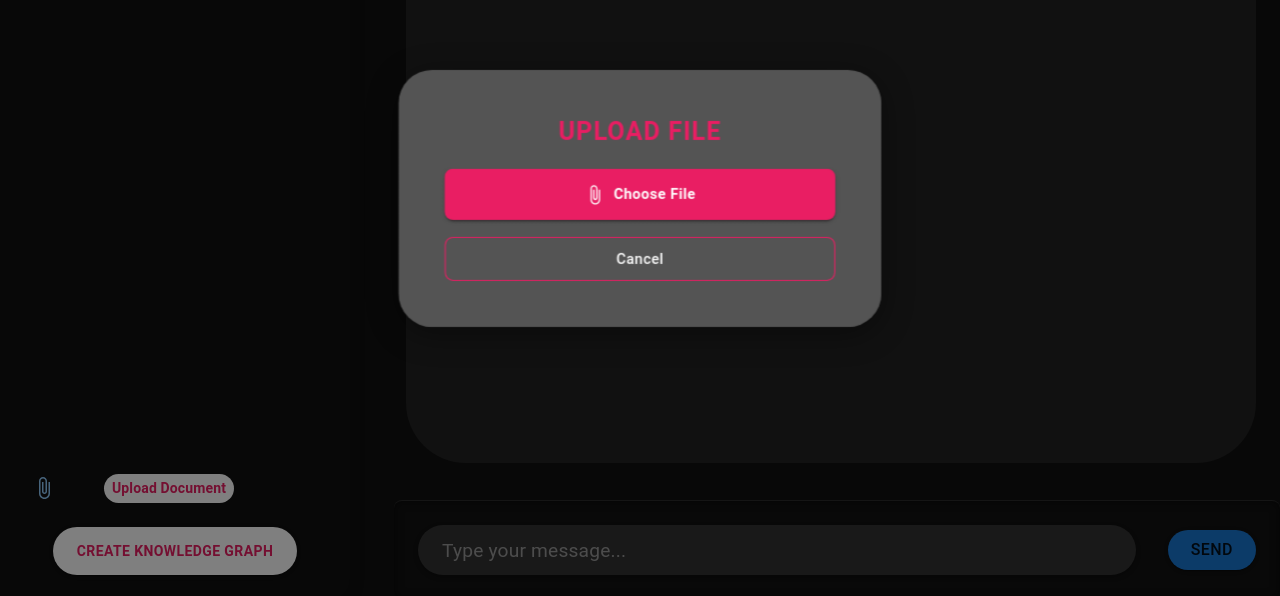
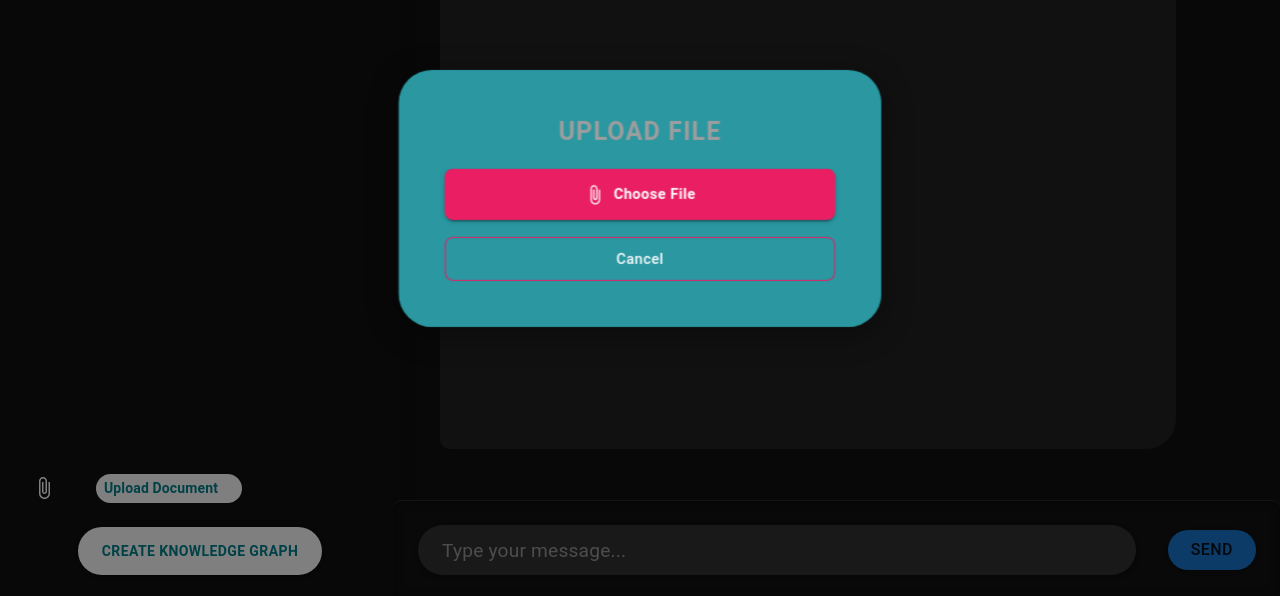
Before and after one commit to aleenarose222/Mindgraph_project, a React (Vite) app: page / in a window 1280 px wide. Both pictures are taken after a click on the button "Upload Document". Shown: the part 201-797 px from the top of the page. Built offline with nearby package versions, Linux system fonts and the light colour scheme.

Commit message:
modified layout

```diff
--- a/package.json
+++ b/package.json
@@ -15,8 +15,12 @@
     "@fontsource/roboto": "^5.1.0",
     "@mui/icons-material": "^6.1.6",
     "@mui/material": "^6.1.6",
+    "package-name": "^0.1.0",
     "react": "^18.3.1",
-    "react-dom": "^18.3.1"
+    "react-dom": "^18.3.1",
+    "react-force-graph": "^1.44.6",
+    "react-force-graph-3d": "^1.24.5",
+    "three-spritetext": "^1.9.0"
   },
   "devDependencies": {
     "@eslint/js": "^9.13.0",
--- a/src/Layout/AppLayout.jsx
+++ b/src/Layout/AppLayout.jsx
@@ -3,9 +3,14 @@ import { useState } from 'react';
 import Grid from '@mui/material/Grid2';
 import { Box, CssBaseline, Typography, TextField, Button, IconButton, Dialog, DialogContent, DialogTitle } from '@mui/material';
 import AttachFileIcon from '@mui/icons-material/AttachFile';
+import ForceGraph3D from 'react-force-graph-3d';
+import SpriteText from "three-spritetext";
+import * as THREE from 'three';
 
 const AppLayout = () => {
   const [openUpload, setOpenUpload] = useState(false);
+  const [sidebarContent, setSidebarContent] = useState('');
+  const [prompt, setPrompt] = useState('');
 
   const handleUploadClick = () => {
     setOpenUpload(true);
@@ -14,6 +19,98 @@ const AppLayout = () => {
   const handleCloseUpload = () => {
     setOpenUpload(false);
   };
+  const handlePromptChange = (event) => {
+    setPrompt(event.target.value);
+  };
+  const handleSendClick = () => {
+    const output = processPrompt(prompt);
+     setSidebarContent(output);
+ };
+ const processPrompt = (prompt) => {
+  return `Processed output for prompt: ${prompt}`;
+  };
+
+  const graphData = {
+    "nodes": [
+      {
+        "id": "c672d14a-e46a-4060-a051-cda693672ca1",
+        "name": "hemaraj",
+        "val": "Hemraj was the cook cum household help of Aarushi Talwar's family. He was considered to be a suspect and eventually found dead on an adjacent terrace with his door locked."
+      },
+      {
+        "id": "bd60b2f7-959d-41d0-8e85-f6c0195df41d",
+        "name": "aarushi",
+        "val": "A 14-year-old girl who was a student and daughter of Dr. Rajesh Talwar, a physician. She had a bed room that was locked from outside by her father, but it could only be opened from inside by herself. Her room was cleaned recently, with the evidence of a thorough wash-up noted in the bed cover at the site of the pelvic region."
+      },
+      {
+        "id": "cc926f08-83ba-423d-931b-8df7784f79f1",
+        "name": "talwarsr\u00e2",
+        "val": "Dr. Rajesh Talwar \n\n* A doctor\n* Father of Aarushi and Nupur\n* Husband of Nupur Talwar\n* Suspected to be involved in his daughter's murder due to allegations of honor-killing\n* Initially suspected the cook cum house help, Hemraj, as the murderer but later found dead\n* Involved in a decade-long trial related to Aarushi's murder\n* Convicted and sentenced to life imprisonment\n* Later acquitted on appeal"
+      },
+      {
+        "id": "fd92adc7-823b-4b68-8ed9-aa756d60dfe0",
+        "name": "arushi\u00e2",
+        "val": "Female victim who was 14 years old at the time of her murder, discovered to have been murdered and raped by unknown assailants, with evidence of a sharp-cut injury on her throat and cleaning of her buttock area suggesting sexual activity recently, later found that she had a secret relationship which led to her death, her family members including her father Dr. Rajesh Talwar and mother Nupur Talwar were initially suspected and later convicted for her murder due to alleged honor killing."
+      },
+      {
+        "id": "f0fbc609-9b6f-4c1e-9a68-580cf0b2e771",
+        "name": "hemraj",
+        "val": "Hemraj was the cook cum household help of Dr. Rajesh Talwar. He had a close relationship with Aarushi, the victim. On the night of the incidence, he went missing and his bed room showed evidence that he had escaped out. His body was later found on an adjacent terrace, dead."
+      }
+    ],
+    "links": [
+      {
+        "source": "bd60b2f7-959d-41d0-8e85-f6c0195df41d",
+        "target": "fd92adc7-823b-4b68-8ed9-aa756d60dfe0",
+        "linkLabel": "Same Person"
+      },
+      {
+        "source": "bd60b2f7-959d-41d0-8e85-f6c0195df41d",
+        "target": "c672d14a-e46a-4060-a051-cda693672ca1",
+        "linkLabel": "Victim and Killer"
+      },
+      {
+        "source": "bd60b2f7-959d-41d0-8e85-f6c0195df41d",
+        "target": "f0fbc609-9b6f-4c1e-9a68-580cf0b2e771",
+        "linkLabel": " Housekeeper/Cook and Servant"
+      },
+      {
+        "source": "bd60b2f7-959d-41d0-8e85-f6c0195df41d",
+        "target": "cc926f08-83ba-423d-931b-8df7784f79f1",
+        "linkLabel": "Father-Child"
+      },
+      {
+        "source": "fd92adc7-823b-4b68-8ed9-aa756d60dfe0",
+        "target": "c672d14a-e46a-4060-a051-cda693672ca1",
+        "linkLabel": "Accomplices"
+      },
+      {
+        "source": "fd92adc7-823b-4b68-8ed9-aa756d60dfe0",
+        "target": "f0fbc609-9b6f-4c1e-9a68-580cf0b2e771",
+        "linkLabel": "Victim and killer."
+      },
+      {
+        "source": "fd92adc7-823b-4b68-8ed9-aa756d60dfe0",
+        "target": "cc926f08-83ba-423d-931b-8df7784f79f1",
+        "linkLabel": "Father-Daughter"
+      },
+      {
+        "source": "c672d14a-e46a-4060-a051-cda693672ca1",
+        "target": "f0fbc609-9b6f-4c1e-9a68-580cf0b2e771",
+        "linkLabel": "Murderer and Victim"
+      },
+      {
+        "source": "c672d14a-e46a-4060-a051-cda693672ca1",
+        "target": "cc926f08-83ba-423d-931b-8df7784f79f1",
+        "linkLabel": "Employed servant and Household help."
+      },
+      {
+        "source": "f0fbc609-9b6f-4c1e-9a68-580cf0b2e771",
+        "target": "cc926f08-83ba-423d-931b-8df7784f79f1",
+        "linkLabel": "Employed"
+      }
+    ]
+  }
 
   return (
     <Box sx={{ display: 'flex', height: '100vh', bgcolor: '#101010' }}>
@@ -21,7 +118,7 @@ const AppLayout = () => {
 
 {/* Sidebar */}
 <Grid item sx={{
-  width: 350,
+  width: 400,
   bgcolor: 'linear-gradient(135deg, #E91E63, #2196F3)',
   color: '#fff',
   p: 3,
@@ -35,6 +132,7 @@ const AppLayout = () => {
   ':hover': {
     transform: 'translateX(-10px)',
     boxShadow: '0 10px 20px rgba(0, 0, 0, 0.5)',
+    ml:3
   },
 }}>
   <Typography variant="h5" sx={{
@@ -43,18 +141,19 @@ const AppLayout = () => {
   </Typography>
   <Box sx={{ mt: 'auto', textAlign: 'center' }}>  {/* Move items to the bottom */}
     <Box sx={{ mb: 2 }}>  {/* Add margin-bottom to space out from button */}
-      <IconButton color="primary" onClick={handleUploadClick} sx={{
-        transition: 'all 0.3s ease', ':hover': { bgcolor: '#E91E63', transform: 'scale(1.2)' },
+      <IconButton color="#00838F" onClick={handleUploadClick} sx={{
+        transition: 'all 0.3s ease', ':hover': {  transform: 'scale(1)' },
         display: 'flex', alignItems: 'center', justifyContent: 'center'
       }}>
-        <AttachFileIcon sx={{ fontSize: '1.5rem', mr: 1 }} />
+        <AttachFileIcon sx={{ fontSize: '1.5rem', mr: 2 }} />
         <Box sx={{
           display: 'inline-block',
           bgcolor: '#fff',
           color: '#E91E63',
           padding: '4px 8px',
           borderRadius: 12,
-          ml: 5,
+          ml: 3,
+          mr:2,
           fontWeight: 'bold',
           transition: 'all 0.3s ease',
           ':hover': {
@@ -62,13 +161,13 @@ const AppLayout = () => {
             padding: '6px 12px',
           }
         }}>
-          <Typography variant="body1" sx={{ fontSize: '0.875rem', fontWeight: 'bold', alignContent: 'center' }}>Upload Document</Typography>
+          <Typography variant="body1" sx={{ mr:2,ml:0,bgcolor: '#fff',color:"#00838F",borderRadius:50,fontSize: '0.875rem', fontWeight: 'bold', alignContent: 'center' }}>Upload Document</Typography>
         </Box>
       </IconButton>
     </Box>
     <Button variant="contained" sx={{
-      bgcolor: '#fff', color: '#E91E63', fontWeight: 'bold', borderRadius: 50, padding: '12px 24px', transition: 'all 0.3s ease',
-      '&:hover': { bgcolor: '#E91E63', color: '#fff', transform: 'scale(1.05)', boxShadow: '0 4px 15px rgba(0, 0, 0, 0.3)' }
+      bgcolor: '#fff', color: '#00838F', fontWeight: 'bold', borderRadius: 50, padding: '12px 24px', transition: 'all 0.3s ease',
+      '&:hover': { bgcolor: '#263238', color: '#fff', transform: 'scale(1.05)', boxShadow: '0 4px 15px rgba(0, 0, 0, 0.3)' }
     }}>
       Create Knowledge Graph
     </Button>
@@ -76,27 +175,63 @@ const AppLayout = () => {
 </Grid>
 
 
-
-{/* Main container (main content + prompt) */}
+ {/* Main container (main content + prompt) */}
 <Grid container direction="column" sx={{
-  flexGrow: 1, color: '#fff', overflow: 'hidden', p: 3, position: 'relative', zIndex: 1
+  flexGrow: 1, color: '#fff', overflow: 'hidden', p: 3, position: 'relative', zIndex: 1, pb: '150px',
 }}>
 
   {/* Main Content Area */}
   <Grid item sx={{
-    flexGrow: 1, bgcolor: '#222', p: 3, borderRadius: 15, display: 'flex', justifyContent: 'center', alignItems: 'center',
-    transition: 'background 0.3s ease, transform 0.3s ease', ml: 4, mb: 14,  // Adjust margin-bottom
+    flexGrow: 1, bgcolor: '#222', p: 3, borderRadius: '30px 10px 30px 10px', display: 'flex', justifyContent: 'center', alignItems: 'center',
+    transition: 'background 0.3s ease, transform 0.3s ease', ml: 2, mr: 10, height: 'calc(100vh - 250px)', overflow: 'hidden',
     ':hover': {
-      bgcolor: '#333', transform: 'scale(1.02)'
+      bgcolor: '#333', transform: 'scale(1)'
     }
   }}>
-    <Typography variant="h4" sx={{
-      fontWeight: 'bold', letterSpacing: 2, fontSize: '2rem', textTransform: 'uppercase', textAlign: 'center',
-      textShadow: '3px 3px 6px rgba(0, 0, 0, 0.4)'
-    }}>
+    <Box sx={{ width: '100%', height: '100%' }}>
+      <ForceGraph3D
+        graphData={graphData}
+        width={window.innerWidth-500}
+        height={window.innerHeight-100}
+        nodeAutoColorBy="group"
+        nodeLabel="val"
+        linkThreeObjectExtend={true}
+        nodeThreeObject={(node) => {
+          const group = new THREE.Group();
 
-    </Typography>
+          const sphereGeometry = new THREE.SphereGeometry(3); // Adjust node size as needed
+          const sphereMaterial = new THREE.MeshBasicMaterial({ color: node.color || '#F1F8E9' });
+          const sphere = new THREE.Mesh(sphereGeometry, sphereMaterial);
+
+          const label = new SpriteText(node.name);
+          label.color = '#A1887F';
+          label.textHeight = 2; // Adjust text height for visibility
+          label.position.set(0, 5, 0); // Position label slightly above the node
+
+          group.add(sphere);
+          group.add(label);
+
+          return group;
+        }}
+        linkThreeObject={(link) => {
+          const sprite = new SpriteText(link.linkLabel);
+          sprite.color = 'lightgrey';
+          sprite.textHeight = 1;
+          return sprite;
+        }}
+        linkPositionUpdate={(sprite, { start, end }) => {
+          const middlePos = Object.assign(...['x', 'y', 'z'].map(c => ({
+            [c]: start[c] + (end[c] - start[c]) / 2 // Calculate middle point
+          })));
+
+          // Position sprite
+          Object.assign(sprite.position, middlePos);
+        }}
+      />
+    </Box>
   </Grid>
+
+
 
 {/* Prompt Section */}
 <Grid item sx={{
@@ -117,10 +252,10 @@ const AppLayout = () => {
       width: '90%',  // Set a specific width
       '& .MuiInputBase-root': {  // Apply to the root input base
         height: '50px',  // Match the height of the Send button
-        bgcolor: '#333', color: '#fff', borderRadius: 20, padding: '10px', boxShadow: '0 2px 5px rgba(0, 0, 0, 0.3)', transition: 'all 0.3s ease', fontSize: '1.2rem'
+        bgcolor: '#333', color: '#fff', borderRadius: 25, padding: '10px', boxShadow: '0 2px 5px rgba(0, 0, 0, 0.3)', transition: 'all 0.3s ease', fontSize: '1.2rem'
       },
       '& fieldset': { border: 'none' },
-      ':focus-within': { boxShadow: '0 0 10px #E91E63' }
+      ':focus-within': { boxShadow: '0 0 10px #006064' }
     }}
   />
   <Button variant="contained" color="primary" sx={{
@@ -140,8 +275,8 @@ const AppLayout = () => {
           PaperProps={{
             sx: {
               backdropFilter: 'blur(12px)',
-              bgcolor: '#333',
-              color: '#fff',
+              bgcolor: '#00838F',
+              color: '#9E9E9E',
               width: '460px',
               p: 3,
               borderRadius: 8,
@@ -152,7 +287,7 @@ const AppLayout = () => {
           }}
         >
           <DialogTitle sx={{
-            textAlign: 'center', color: '#E91E63', fontSize: '1.5rem', fontWeight: 'bold', textTransform: 'uppercase', letterSpacing: '1px'
+            textAlign: 'center', color: '#9E9E9E', fontSize: '1.5rem', fontWeight: 'bold', textTransform: 'uppercase', letterSpacing: '1px'
           }}>
             Upload File
           </DialogTitle>
```
Also changed, not shown: 1 other file (tests, documents, lock files or other folders).
